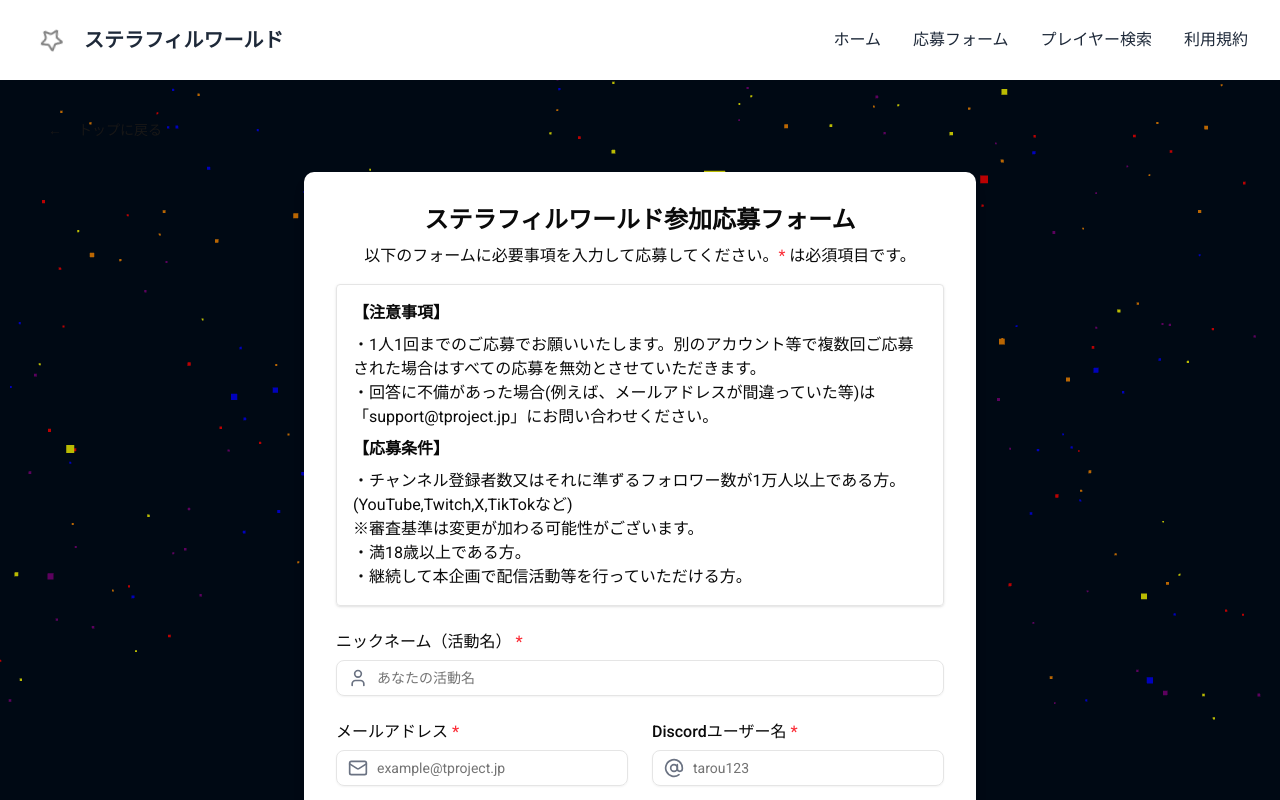
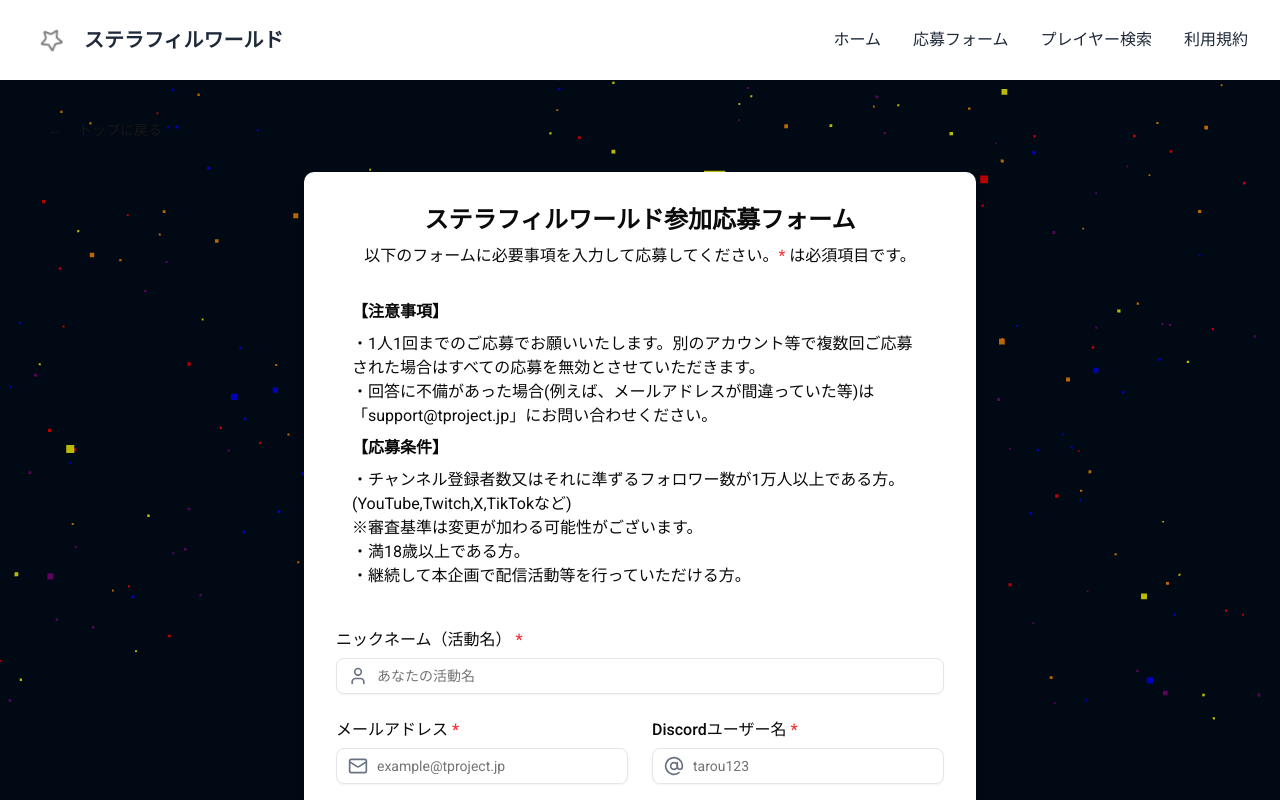
Before and after one commit to TodoChan-dev/untitled1, a Next.js app: page /apply in a window 1280 px wide. Shown: the top 800 px of the page. Built offline with nearby package versions, Linux system fonts and the light colour scheme.

Commit message:
2025年3月25日2

```diff
--- a/src/components/form/ApplicationForm.tsx
+++ b/src/components/form/ApplicationForm.tsx
@@ -98,7 +98,7 @@ export default function ApplicationForm() {
                 <p className="mt-2 text-center">
                     以下のフォームに必要事項を入力して応募してください。<span className="text-red-500">*</span> は必須項目です。
                 </p>
-                <p className="mt-4 text-left p-4 max-w-2xl mx-auto border rounded shadow-sm">
+                <p className="mt-4 text-left p-4 max-w-2xl mx-auto">
                     <span className="font-bold block mb-2">【注意事項】</span>
                     ・1人1回までのご応募でお願いいたします。別のアカウント等で複数回ご応募された場合はすべての応募を無効とさせていただきます。<br/>
                     ・回答に不備があった場合(例えば、メールアドレスが間違っていた等)は「support@tproject.jp」にお問い合わせください。<br/>
```
